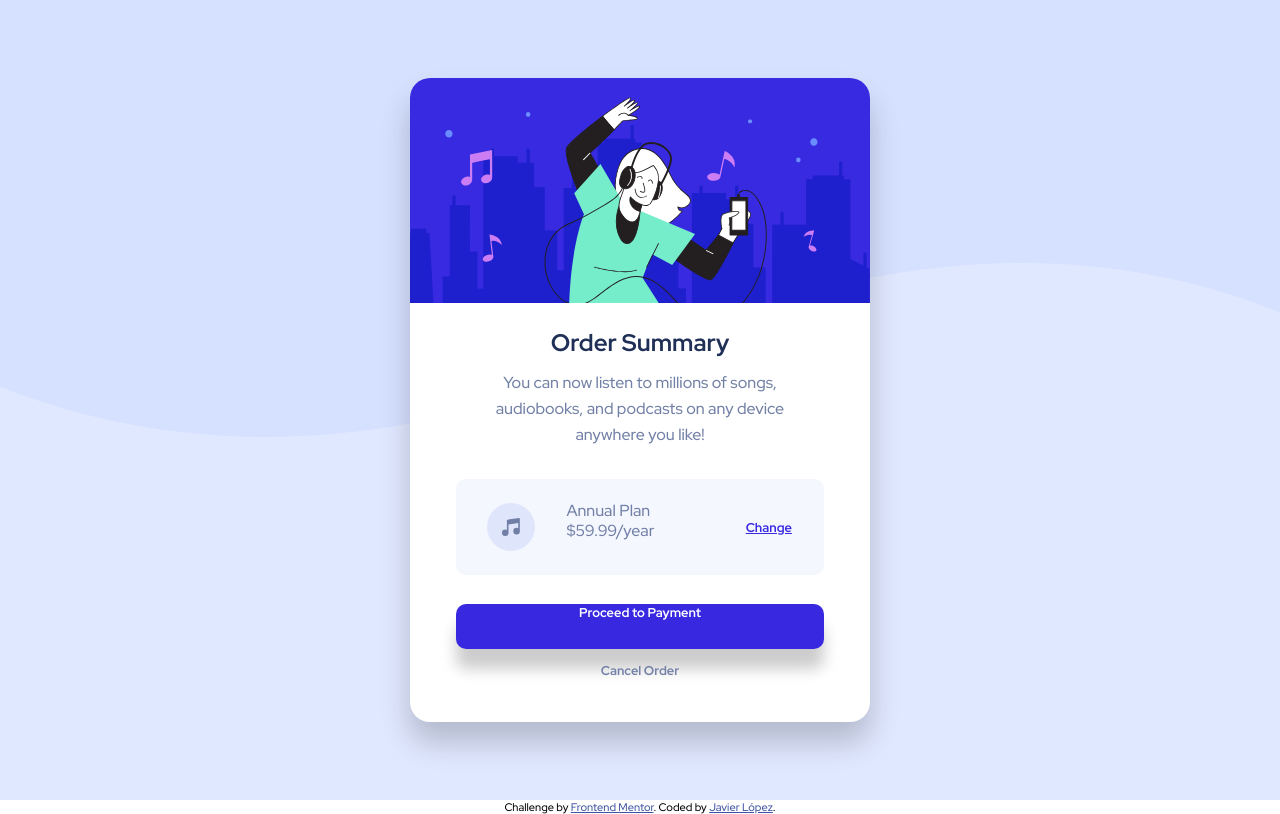
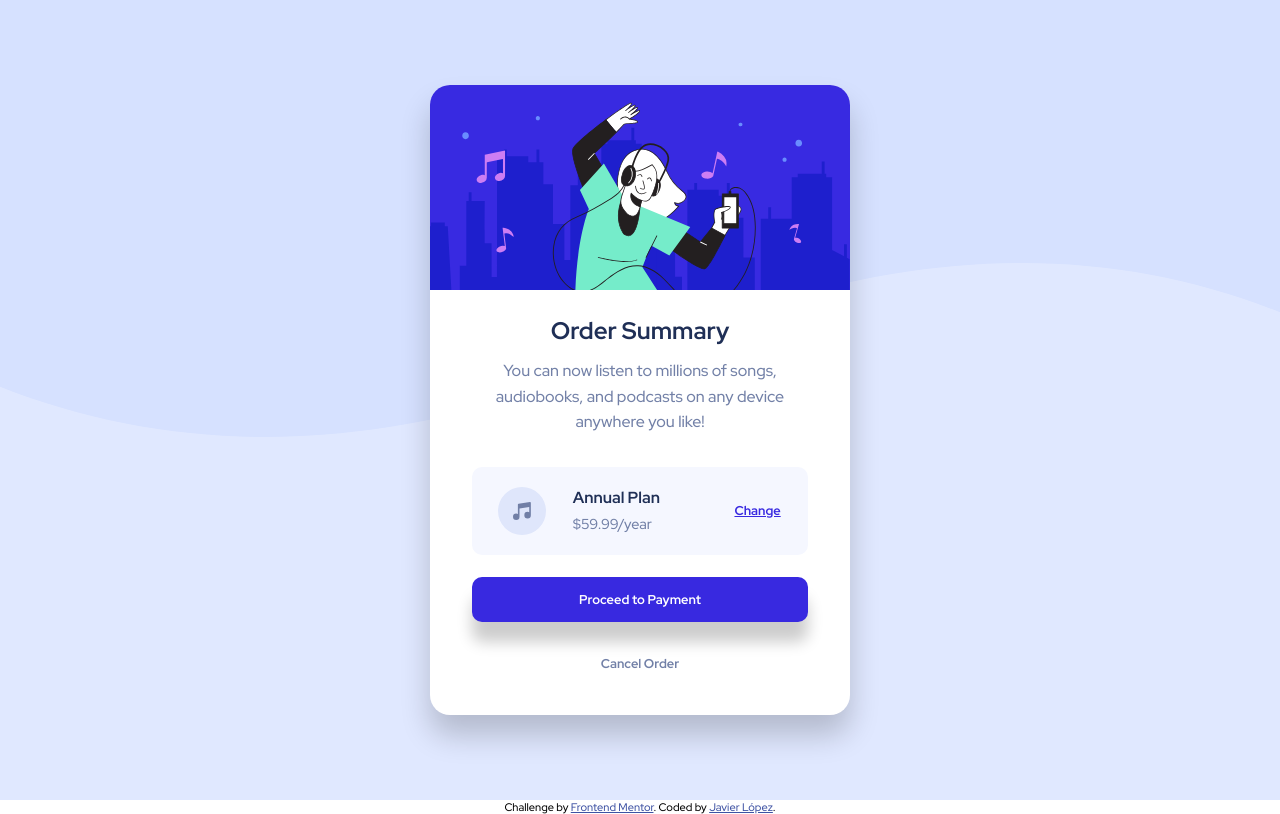
Before and after one commit to jglopezre/html-flex-and-scss-component-order-card, a plain HTML site: page index.html in a window 1280 px wide. Drawn offline with Linux system fonts and the light colour scheme.

Commit message:
buttons changed and middel text bug fixed

```diff
--- a/index.html
+++ b/index.html
@@ -30,12 +30,8 @@
 	    <img alt="" src="images/icon-music.svg"/>
 	  </div>
 	  <div>
-	  <div>
-	    <p>Annual Plan</p>
-	  </div>
-	  <div>
-	    <p>$59.99/year</p>
-	  </div>
+	    <span>Annual Plan</span>
+	    <span>$59.99/year</span>
 	  </div>
 	  <div>
 	    <a href="#">Change</a>
--- a/style.scss
+++ b/style.scss
@@ -5,14 +5,16 @@ $neutral-color-1: hsl(225, 100%, 98%);
 $neutral-color-2: hsl(224, 23%, 55%);
 $neutral-color-3: hsl(223, 47%, 23%);
 $shadow: rgba(0, 0, 0, 0.2);
+
 //Sizing
-$card-width: 460px;
+$card-width: 420px;
 $card-height: 680px;
 $mobile-card-width: 320px;
 $mobile-card-height: 550px;
 $b-radius: 20px;
 $b-content-radius: 10px;
 $content-width: 80%;
+
 //timing
 $transition-delay: 0.3s;
 
@@ -54,7 +56,6 @@ footer {
     }
 }
 
-
 .card {
     width: 80%;
     max-width: $card-width;
@@ -95,7 +96,7 @@ footer {
     section:nth-child(3) {
 	display: flex;
 	flex-direction: row;
-	height: 6em;
+	height: 5.5em;
 	background-color: $neutral-color-1;
 	border-radius: $b-content-radius;
 	justify-content: space-between;
@@ -106,6 +107,7 @@ footer {
 	}
 	> div {
 	    display: flex;
+	    line-height: 1.6em;
 	}
 	div:nth-child(1) {
 	    width: 30%;
@@ -116,23 +118,24 @@ footer {
 	    }
 	}
 	div:nth-child(2) {
+
 	    width: 40%;
 	    flex-direction: column;
-	    line-height: 0.1em;
 	    justify-content: center;
-	    > div {
+	    > span {
 		width: 100%;
-		margin-top: -0.8em;
-
-		> h4 {
-		    color: $neutral-color-3;
-		    font-weight: 700;
-		}
-		> p {
-		    color: $neutral-color-2;
-		}
+	    }
+	    span:nth-child(1) {
+		color: $neutral-color-3;
+		font-size: 1em;
+		font-weight: 700;
+	    }
+	    span:nth-child(2) {
+		color: $neutral-color-2;
+		font-size: 0.9em;
 	    }
 	}
+
 	div:nth-child(3) {
 	    width: 30%;
 	    justify-content: center;
@@ -164,11 +167,14 @@ footer {
 	    border-radius: $b-content-radius;
 	    font-size: 0.8em;
 	    font-weight: 700;
-	    margin-top: 1em;
+	    display: table;
+	    margin: {
+		top: 0.5em;
+		bottom: 1em;
+	    }
 	}
 
 	div:nth-child(1) {
-
 	    background-color: $primary-color-2;
 	    box-shadow: 0 20px 15px $shadow;
 	    transition: background-color $transition-delay;
@@ -182,8 +188,11 @@ footer {
 	    > a {
 		color: white;
 		text-decoration: none;
+		display: table-cell;
+		vertical-align: middle;
 	    }
 	}
+
 	div:nth-child(2) {
 	    background-color: rgba(0, 0, 0, 0);
 	    color: $neutral-color-2;
@@ -192,22 +201,25 @@ footer {
 		color: $neutral-color-3;
 		transition: color $transition-delay;
 	    }
-	    &:active {
-		border: solid 1px black;
-	    }
 	    > a {
 		color: $neutral-color-2;
 		text-decoration: none;
 		transition: color $transition-delay;
+		display: table-cell;
+		vertical-align: middle;
 		&:hover {
 		    color: $primary-color-2;
+		    transition: color $transition-delay;
+
+		}
+		&:active {
+		    color: darkred;
 		    transition: color $transition-delay;
 		}
 	    }
 	}
     }
 }
-
 //mobile view
 @media only screen and (max-width: 600px) {
     main {
```
Also changed, not shown: style.css. Lines whose indentation alone changed are shown as unchanged.
